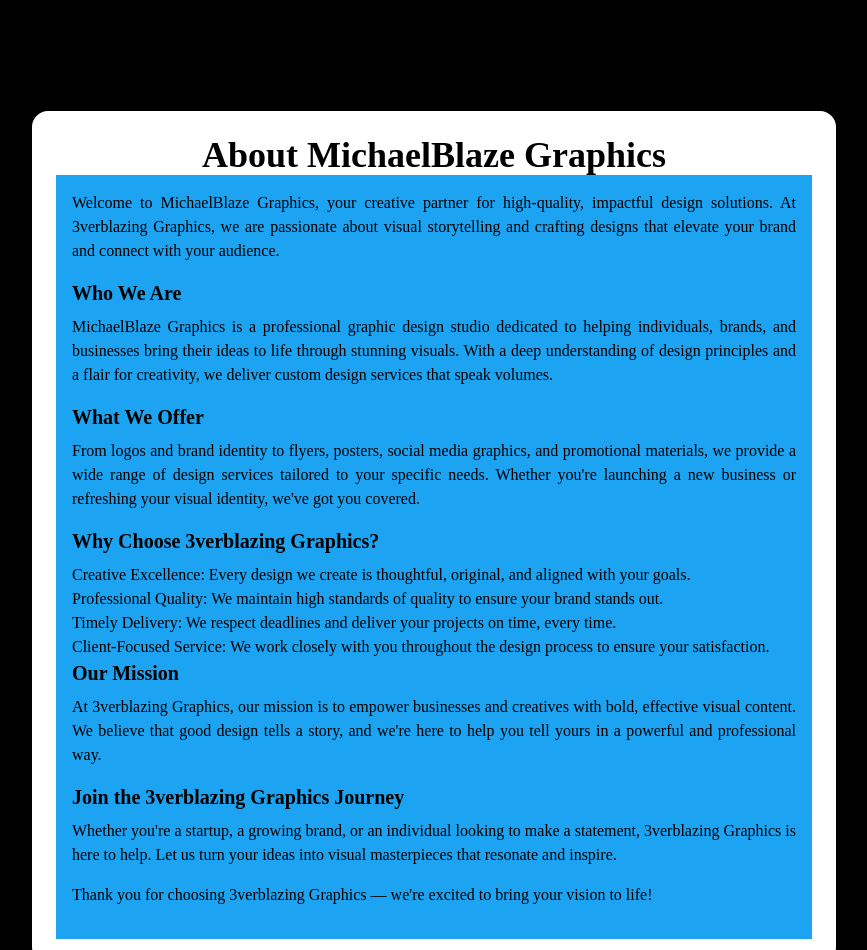
After one commit to Lanuel/blaze-project, a Django app: page /about/ in a window 1280 px wide. The commit adds this page. Shown: the part 501-1451 px from the top of the page, without its empty margins (206-1073 px from the left). Run offline with Django 5.2, Linux system fonts and the light colour scheme; style sheets or scripts are compiled from the project's sources; some web fonts are replaced.

Commit message:
Update about page

```diff
--- /dev/null
+++ b/a_home/templates/a_home/about.html
@@ -0,0 +1,37 @@
+{% extends 'base.html' %}
+
+{% block content %}
+
+<div class="block mx-auto md:p-12 px-4" style="max-width: 900px; margin-top: 4rem; margin-bottom: 1rem;"> <!-- Reduced max-width and padding -->
+  <div class="bg-white rounded-2xl md:drop-shadow-xl shadow-black w-full p-6"> <!-- Reduced padding -->
+      <h1 class="text-center text-2xl font-bold">About MichaelBlaze Graphics</h1>
+      <div style="background-color: #1ca3f1; padding: 16px; text-align: justify;"> <!-- Reduced padding -->
+
+    <p>Welcome to <span class="highlight">MichaelBlaze Graphics</span>, your creative partner for high-quality, impactful design solutions. At 3verblazing Graphics, we are passionate about visual storytelling and crafting designs that elevate your brand and connect with your audience.</p>
+
+    <h2>Who We Are</h2>
+    <p>MichaelBlaze Graphics is a professional graphic design studio dedicated to helping individuals, brands, and businesses bring their ideas to life through stunning visuals. With a deep understanding of design principles and a flair for creativity, we deliver custom design services that speak volumes.</p>
+
+    <h2>What We Offer</h2>
+    <p>From logos and brand identity to flyers, posters, social media graphics, and promotional materials, we provide a wide range of design services tailored to your specific needs. Whether you're launching a new business or refreshing your visual identity, we've got you covered.</p>
+
+    <h2>Why Choose 3verblazing Graphics?</h2>
+    <ul>
+      <li><span class="highlight">Creative Excellence</span>: Every design we create is thoughtful, original, and aligned with your goals.</li>
+      <li><span class="highlight">Professional Quality</span>: We maintain high standards of quality to ensure your brand stands out.</li>
+      <li><span class="highlight">Timely Delivery</span>: We respect deadlines and deliver your projects on time, every time.</li>
+      <li><span class="highlight">Client-Focused Service</span>: We work closely with you throughout the design process to ensure your satisfaction.</li>
+    </ul>
+
+    <h2>Our Mission</h2>
+    <p>At 3verblazing Graphics, our mission is to empower businesses and creatives with bold, effective visual content. We believe that good design tells a story, and we're here to help you tell yours in a powerful and professional way.</p>
+
+    <h2>Join the 3verblazing Graphics Journey</h2>
+    <p>Whether you're a startup, a growing brand, or an individual looking to make a statement, 3verblazing Graphics is here to help. Let us turn your ideas into visual masterpieces that resonate and inspire.</p>
+
+    <p>Thank you for choosing 3verblazing Graphics — we're excited to bring your vision to life!</p>
+  </div>
+  </div>
+</div>
+
+{% endblock %}
--- a/a_home/urls.py
+++ b/a_home/urls.py
@@ -1,4 +1,8 @@
 from django.urls import path
 from . import views
 
-urlpatterns = [path('', views.HomePageView.as_view(), name='home'),]
+urlpatterns = [
+    path('', views.HomePageView.as_view(), name='home'),
+    path('about/', views.AboutPageView.as_view(), name='about'),
+    path('post/detail/<str:pk>/', views.PostDetailView.as_view(), name='post_detail'),
+    ]
--- a/a_home/views.py
+++ b/a_home/views.py
@@ -1,5 +1,5 @@
 from django.shortcuts import render
-from django.views.generic import TemplateView, ListView
+from django.views.generic import TemplateView, ListView, DetailView
 from .models import *
 
 
@@ -14,3 +14,13 @@ class HomePageView(ListView):
         context = super().get_context_data(**kwargs)
         context['icons'] = Icon.objects.all
         return context
+
+
+class AboutPageView(TemplateView):
+    template_name = "a_home/about.html"
+
+
+class PostDetailView(DetailView):
+    model = Post
+    template_name = "a_posts/post_detail.html"
+    context_object_name = "post"
--- a/templates/layouts/hero.html
+++ b/templates/layouts/hero.html
@@ -15,15 +15,14 @@
             </div>
 
         <!-- Button directly below the welcome text -->
-        <div class="relative group inline-block" id="menuWrapper">
-            <a class="button" href="#">GET STARTED</a>
+        <div class="relative inline-block" id="menuWrapper">
+            <a class="button inline-block" href="#" id="getStartedBtn">GET STARTED</a>
 
-            <div id="dropdownMenu" class="absolute opacity-0 pointer-events-none left-0 group-hover:opacity-100 group-hover:pointer-events-auto transition-opacity duration-300 top-full mt-3 w-72 bg-white shadow-xl rounded-2xl p-4 z-20 border">
+            <div class="absolute hidden left-0 top-full mt-3 w-72 bg-white shadow-xl rounded-2xl p-4 z-20 border" id="startedDropdown">
                 <ul class="space-y-1">
-
                     <li>
                         <a class="flex items-center gap-3 w-full text-gray-700 px-4 py-2 rounded-md hover:bg-gray-200 text-sm font-medium"
-                        href=""
+                        href="{% url 'about' %}"
                         aria-label="Read about us">
                             <svg class="w-5 h-5 text-green-600 flex-shrink-0" fill="currentColor" xmlns="http://www.w3.org/2000/svg" viewBox="0 0 24 24">
                                 <path d="M12 2C6.48 2 2 6.48 2 12c0 4.42 2.87 8.18 6.84 9.5.5.09.66-.22.66-.48 0-.24-.01-1.04-.01-1.9-2.78.58-3.37-1.18-3.37-1.18-.45-1.15-1.1-1.46-1.1-1.46-.9-.62.07-.6.07-.6 1 .07 1.52 1.03 1.52 1.03.9 1.51 2.36 1.07 2.94.82.09-.66.35-1.07.63-1.31-2.22-.25-4.56-1.11-4.56-4.95 0-1.09.39-1.99 1.03-2.69-.1-.26-.45-1.29.1-2.69 0 0 .84-.27 2.75 1.02a9.56 9.56 0 0 1 5 0c1.91-1.29 2.75-1.02 2.75-1.02.55 1.4.2 2.43.1 2.69.64.7 1.03 1.6 1.03 2.69 0 3.85-2.34 4.7-4.57 4.95.36.31.68.91.68 1.84 0 1.33-.01 2.41-.01 2.74 0 .26.16.58.67.48A10.012 10.012 0 0 0 22 12c0-5.52-4.48-10-10-10z"/>
@@ -32,12 +31,12 @@
                         </a>
                     </li>
                     <li>
-                        <a target="_blank" href="https://www.upwork.com/"
-                            class="flex items-center gap-3 w-full text-gray-700 px-4 py-2 rounded-md hover:bg-gray-200 text-sm font-medium"
-                            aria-label="Go to Upwork">
+                        <a target="_blank" href="https://upwork.com/freelancers/michaelblaze29?mp_source=share"
+                        class="flex items-center gap-3 w-full text-gray-700 px-4 py-2 rounded-md hover:bg-gray-200 text-sm font-medium"
+                        aria-label="Go to Upwork">
                             <svg class="w-5 h-5 text-green-600 flex-shrink-0" fill="currentColor" viewBox="0 0 24 24">
-                            <title>Upwork</title>
-                            <path d="M18.561 13.158c-1.102 0-2.135-.467-3.074-1.227l.228-1.076.008-.042c.207-1.143.849-3.06 2.839-3.06 1.492 0 2.703 1.212 2.703 2.703-.001 1.489-1.212 2.702-2.704 2.702zm0-8.14c-2.539 0-4.51 1.649-5.31 4.366-1.22-1.834-2.148-4.036-2.687-5.892H7.828v7.112c-.002 1.406-1.141 2.546-2.547 2.548-1.405-.002-2.543-1.143-2.545-2.548V3.492H0v7.112c0 2.914 2.37 5.303 5.281 5.303 2.913 0 5.283-2.389 5.283-5.303v-1.19c.529 1.107 1.182 2.229 1.974 3.221l-1.673 7.873h2.797l1.213-5.71c1.063.679 2.285 1.109 3.686 1.109 3 0 5.439-2.452 5.439-5.45 0-3-2.439-5.439-5.439-5.439z"/>
+                                <title>Upwork</title>
+                                <path d="M18.561 13.158c-1.102 0-2.135-.467-3.074-1.227l.228-1.076.008-.042c.207-1.143.849-3.06 2.839-3.06 1.492 0 2.703 1.212 2.703 2.703-.001 1.489-1.212 2.702-2.704 2.702zm0-8.14c-2.539 0-4.51 1.649-5.31 4.366-1.22-1.834-2.148-4.036-2.687-5.892H7.828v7.112c-.002 1.406-1.141 2.546-2.547 2.548-1.405-.002-2.543-1.143-2.545-2.548V3.492H0v7.112c0 2.914 2.37 5.303 5.281 5.303 2.913 0 5.283-2.389 5.283-5.303v-1.19c.529 1.107 1.182 2.229 1.974 3.221l-1.673 7.873h2.797l1.213-5.71c1.063.679 2.285 1.109 3.686 1.109 3 0 5.439-2.452 5.439-5.45 0-3-2.439-5.439-5.439-5.439z"/>
                             </svg>
                             <span>Upwork Profile</span>
                         </a>
@@ -216,44 +215,31 @@
 
 
 <script>
-    // Get Started Button functionality
     const getStartedBtn = document.getElementById('getStartedBtn');
     const startedDropdown = document.getElementById('startedDropdown');
+    let timeoutId;
 
-    // Skills Button functionality
-    const skillsBtn = document.getElementById('skillsBtn');
-    const skillsDropdown = document.getElementById('skillsDropdown');
+    getStartedBtn.addEventListener('mouseenter', () => {
+        clearTimeout(timeoutId);
+        startedDropdown.classList.remove('hidden');
+    });
 
-    // Toggle dropdowns on button hover
-    [getStartedBtn, skillsBtn].forEach(btn => {
-        btn.addEventListener('mouseenter', () => {
-            if(btn === getStartedBtn) {
-                startedDropdown.classList.remove('hidden');
-                skillsDropdown.classList.add('hidden');
-            } else {
-                skillsDropdown.classList.remove('hidden');
+    getStartedBtn.addEventListener('mouseleave', () => {
+        timeoutId = setTimeout(() => {
+            if (!startedDropdown.matches(':hover')) {
                 startedDropdown.classList.add('hidden');
             }
-        });
-
-        btn.addEventListener('mouseleave', () => {
-            setTimeout(() => {
-                if(!startedDropdown.matches(':hover') && !skillsDropdown.matches(':hover')) {
-                    startedDropdown.classList.add('hidden');
-                    skillsDropdown.classList.add('hidden');
-                }
-            }, 200);
-        });
+        }, 300);
     });
 
-    // Keep dropdown open when hovering over it
-    [startedDropdown, skillsDropdown].forEach(dropdown => {
-        dropdown.addEventListener('mouseenter', () => {
-            dropdown.classList.remove('hidden');
-        });
+    startedDropdown.addEventListener('mouseenter', () => {
+        clearTimeout(timeoutId);
+        startedDropdown.classList.remove('hidden');
+    });
 
-        dropdown.addEventListener('mouseleave', () => {
-            dropdown.classList.add('hidden');
-        });
+    startedDropdown.addEventListener('mouseleave', () => {
+        timeoutId = setTimeout(() => {
+            startedDropdown.classList.add('hidden');
+        }, 300);
     });
 </script>
```
Also changed, not shown: a_home/templates/a_home/post_detail.html (added).
